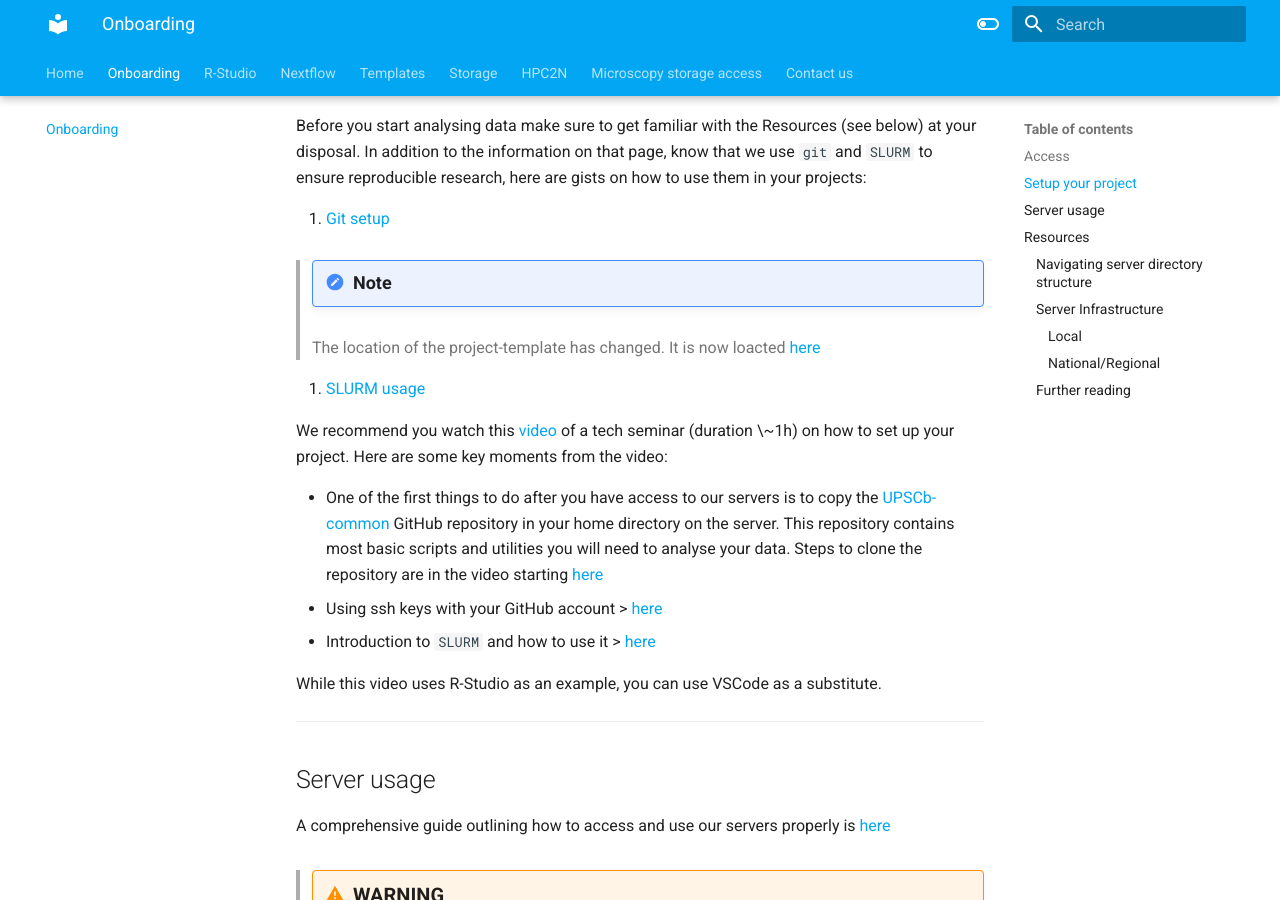
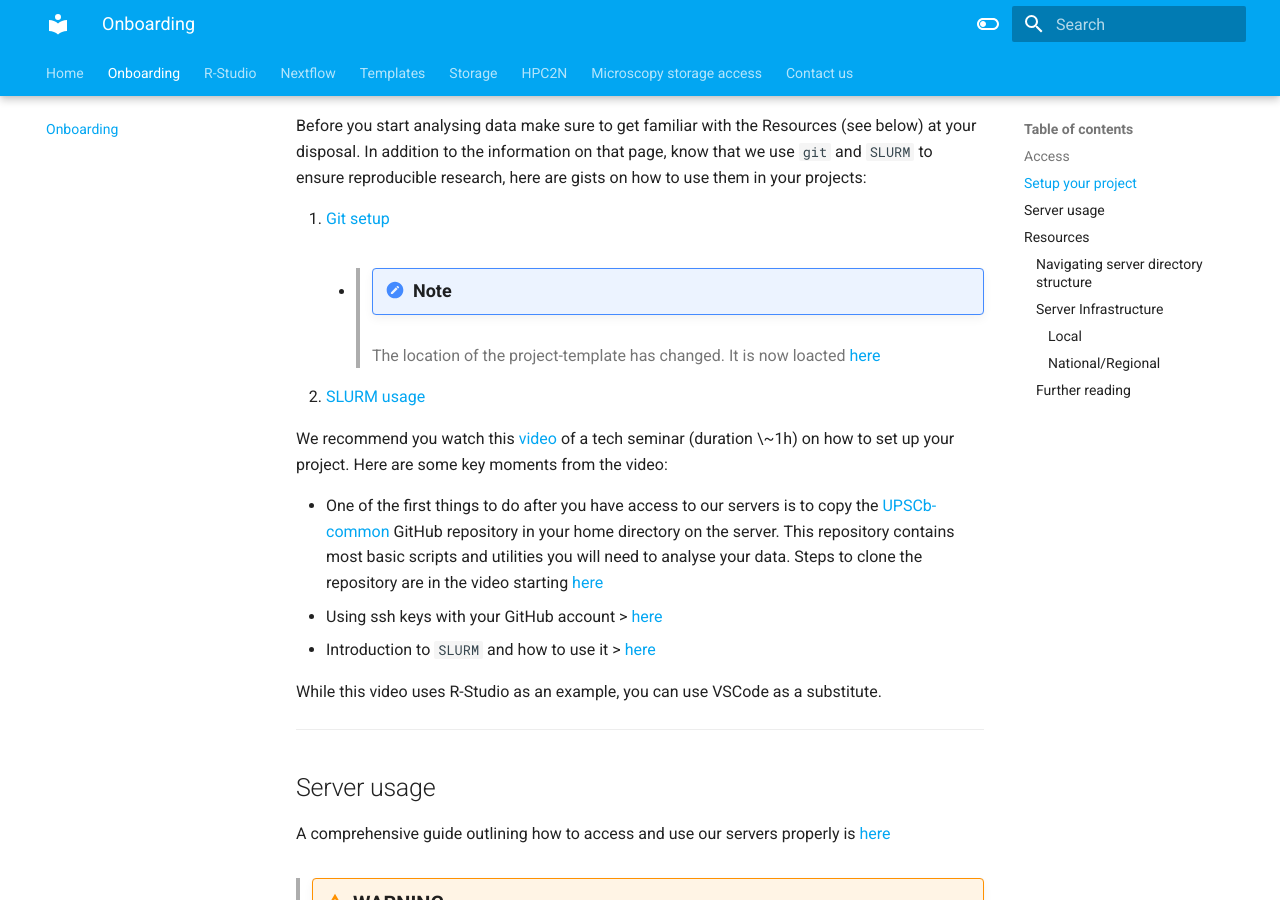
Before and after one commit to UPSCb/Documentation, an MkDocs documentation site: the page built from docs/2_Onboarding.md, in a window 1280 px wide and 900 px high, scrolled down 818 px. Built offline with MkDocs 1.6.1 and Material for MkDocs 9.7.7, drawn with Linux system fonts in a browser that asks for light colours.

Commit message:
formatting

```diff
--- a/docs/2_Onboarding.md
+++ b/docs/2_Onboarding.md
@@ -28,10 +28,8 @@ We use key based authentication for access to the servers. Once your key has bee
 Before you start analysing data make sure to get familiar with the Resources (see below) at your disposal. In addition to the information on that page, know that we use `git` and `SLURM` to ensure reproducible research, here are gists on how to use them in your projects:
 
 1.  [Git setup](https://gist.github.com/nicolasDelhomme/46a1053d277510b95692318bd1732b6d)
-
->!!! Note
-The location of the project-template has changed. It is now loacted [here](https://github.com/UPSCb/project-template)
-
+    * >!!! Note
+    The location of the project-template has changed. It is now loacted [here](https://github.com/UPSCb/project-template)
 2.  [SLURM usage](https://gist.github.com/nicolasDelhomme/6fbff1e4db3c7ee4b3bb4f710667fd0d)
 
 
```
